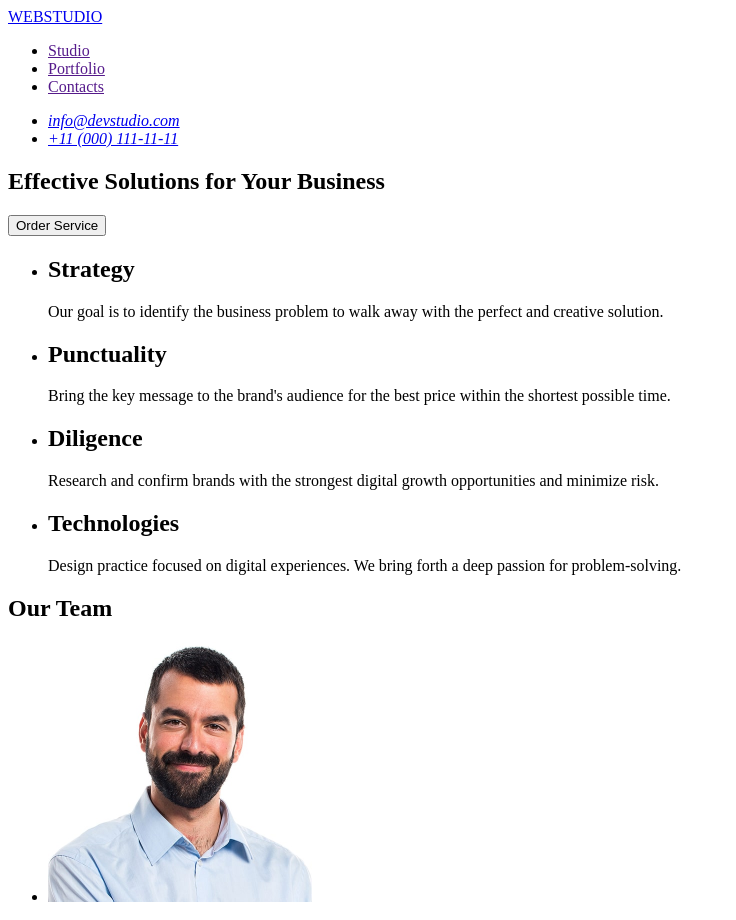
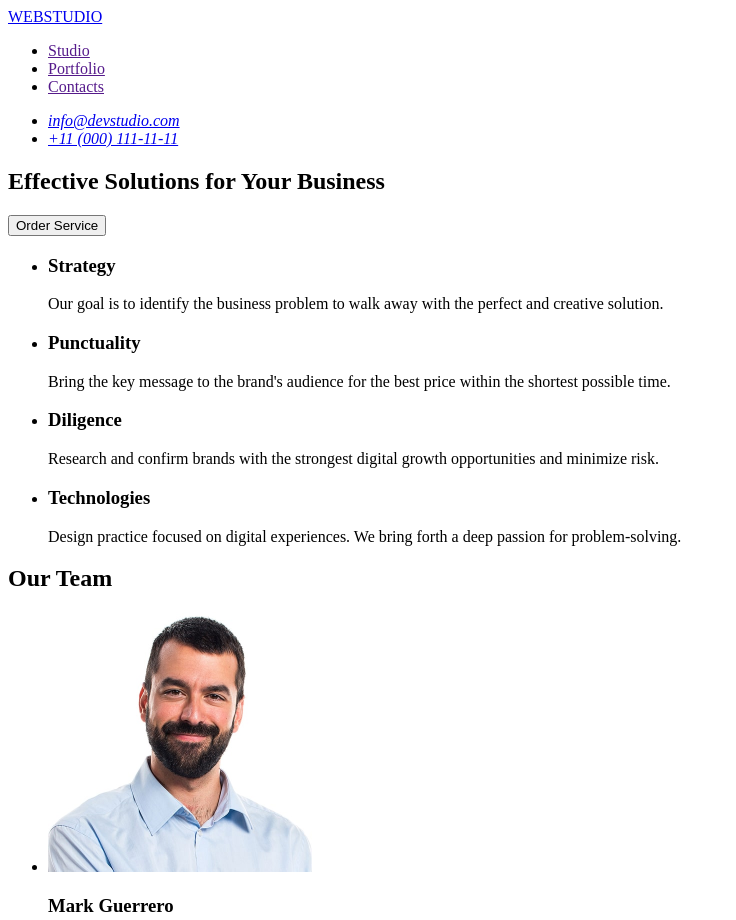
Before and after one commit to TaniaDiachok/goit-markup-hw-01, a plain HTML site: page index.html in a window 1280 px wide. Shown: the top 920 px of the page, without its empty margins (0-736 px from the left). Drawn offline with Linux system fonts and the light colour scheme.

Commit message:
add index.html

```diff
--- a/index.html
+++ b/index.html
@@ -34,30 +34,31 @@
         <button type="button">Order Service</button>
       </section>
       <section>
+        <h2 hidden>Our mission</h2>
         <ul>
           <li>
-            <h2>Strategy</h2>
+            <h3>Strategy</h3>
             <p>
               Our goal is to identify the business problem to walk away with the
               perfect and creative solution.
             </p>
           </li>
           <li>
-            <h2>Punctuality</h2>
+            <h3>Punctuality</h3>
             <p>
               Bring the key message to the brand's audience for the best price
               within the shortest possible time.
             </p>
           </li>
           <li>
-            <h2>Diligence</h2>
+            <h3>Diligence</h3>
             <p>
               Research and confirm brands with the strongest digital growth
               opportunities and minimize risk.
             </p>
           </li>
           <li>
-            <h2>Technologies</h2>
+            <h3>Technologies</h3>
             <p>
               Design practice focused on digital experiences. We bring forth a
               deep passion for problem-solving.
```
